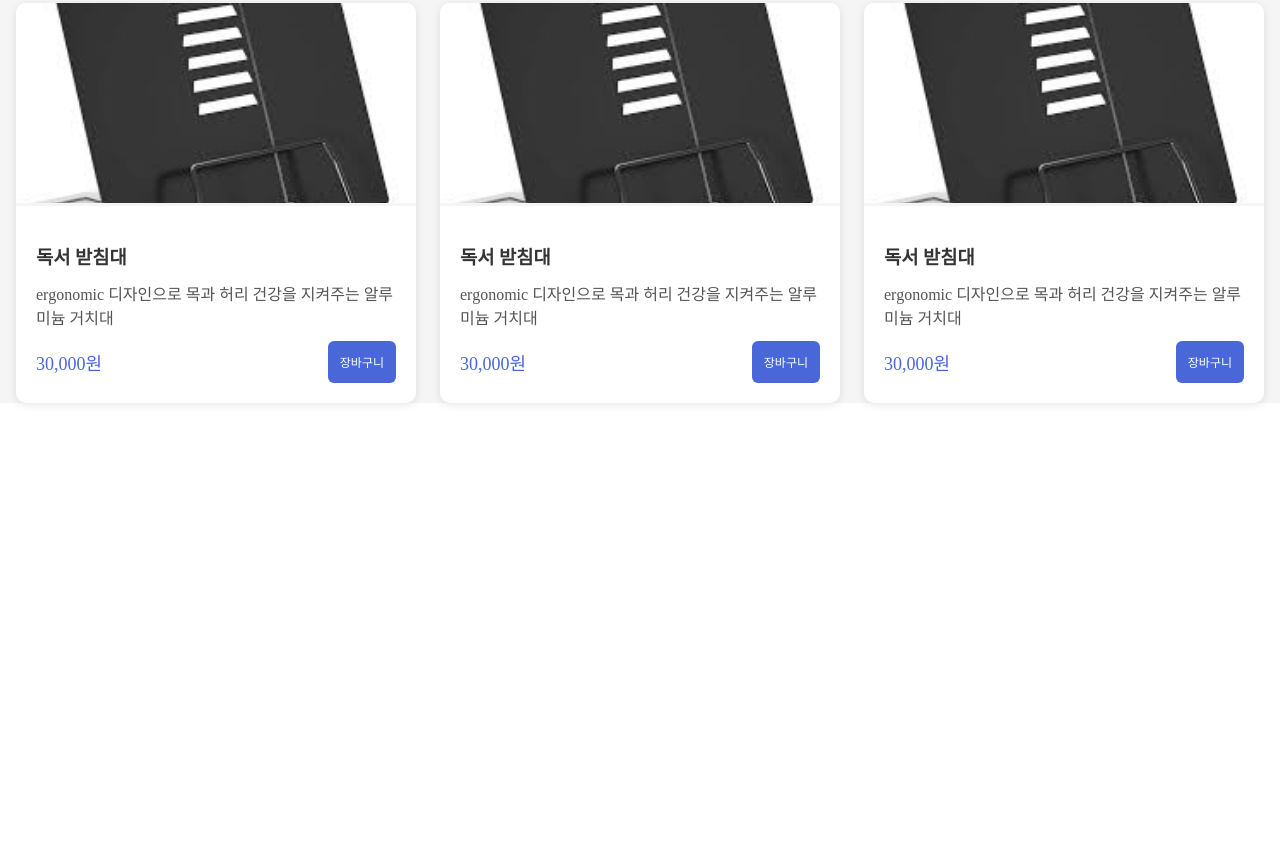
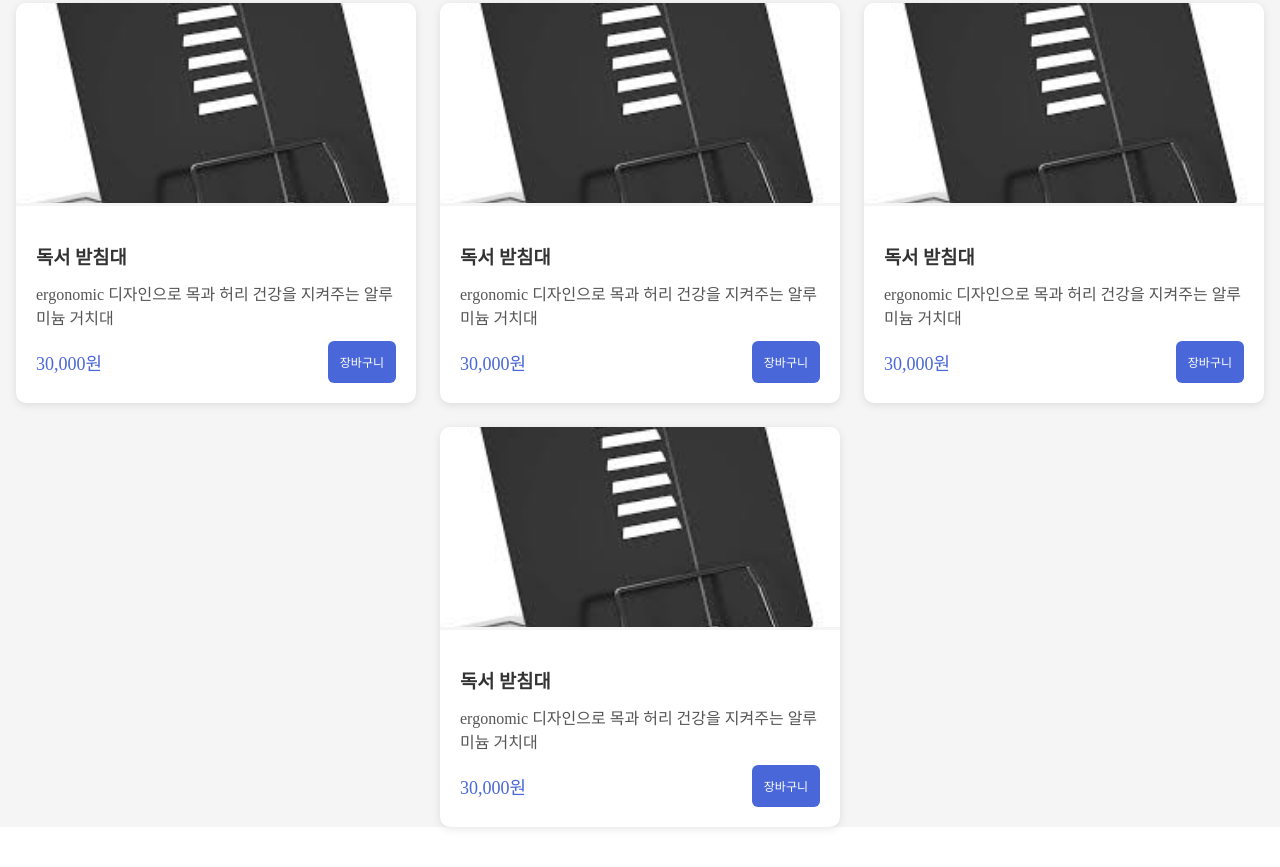
Before and after one commit to rrrr1133/card66, a plain HTML site: page index.html in a window 1280 px wide. Shown: the part 1445-2312 px from the top of the page. Before the commit the page ends 1948 px from the top, so only its background shows below. Drawn offline with Linux system fonts and the light colour scheme; a web font is replaced by a local one.

Commit message:
7개 카드 레이아웃 문제 = 7번째 카드의 중앙위치 차지

```diff
--- a/index.html
+++ b/index.html
@@ -176,6 +176,19 @@
             </div>
         </div>
     </div>
+    <div class="card7">
+        <img src="./img/독서받침대.jpg" alt="독서 받침대 사진">
+        <div class="all-box">
+            <div class="text">
+                <h3>독서 받침대</h3>
+                <p>ergonomic 디자인으로 목과 허리 건강을 지켜주는 알루미늄 거치대</p>
+            </div>
+            <div class="btn">
+                <p>30,000원</p>
+                <a href="">장바구니</a>
+            </div>
+        </div>
+    </div>
 </article>
 </body>
 </html>
```
